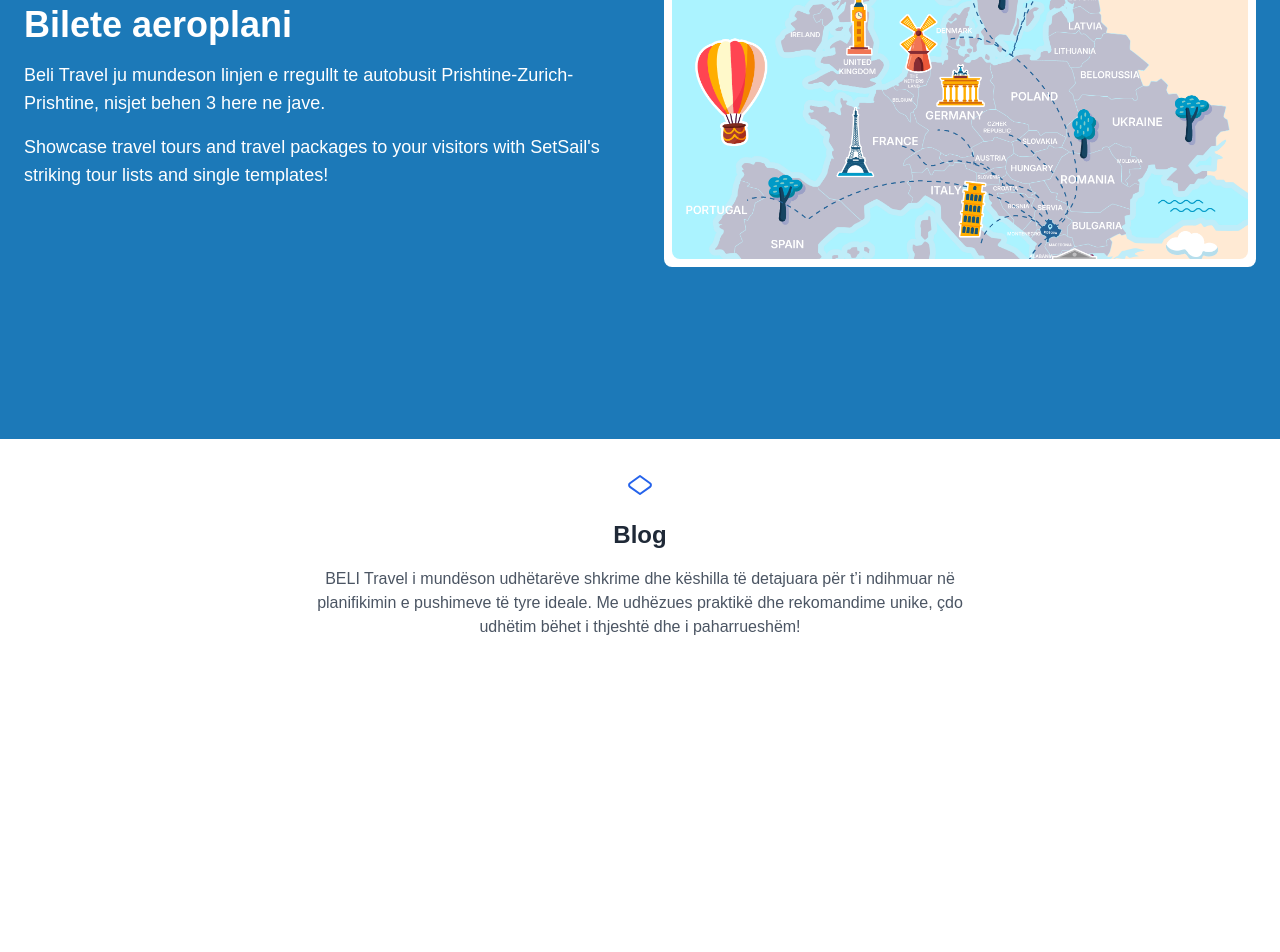
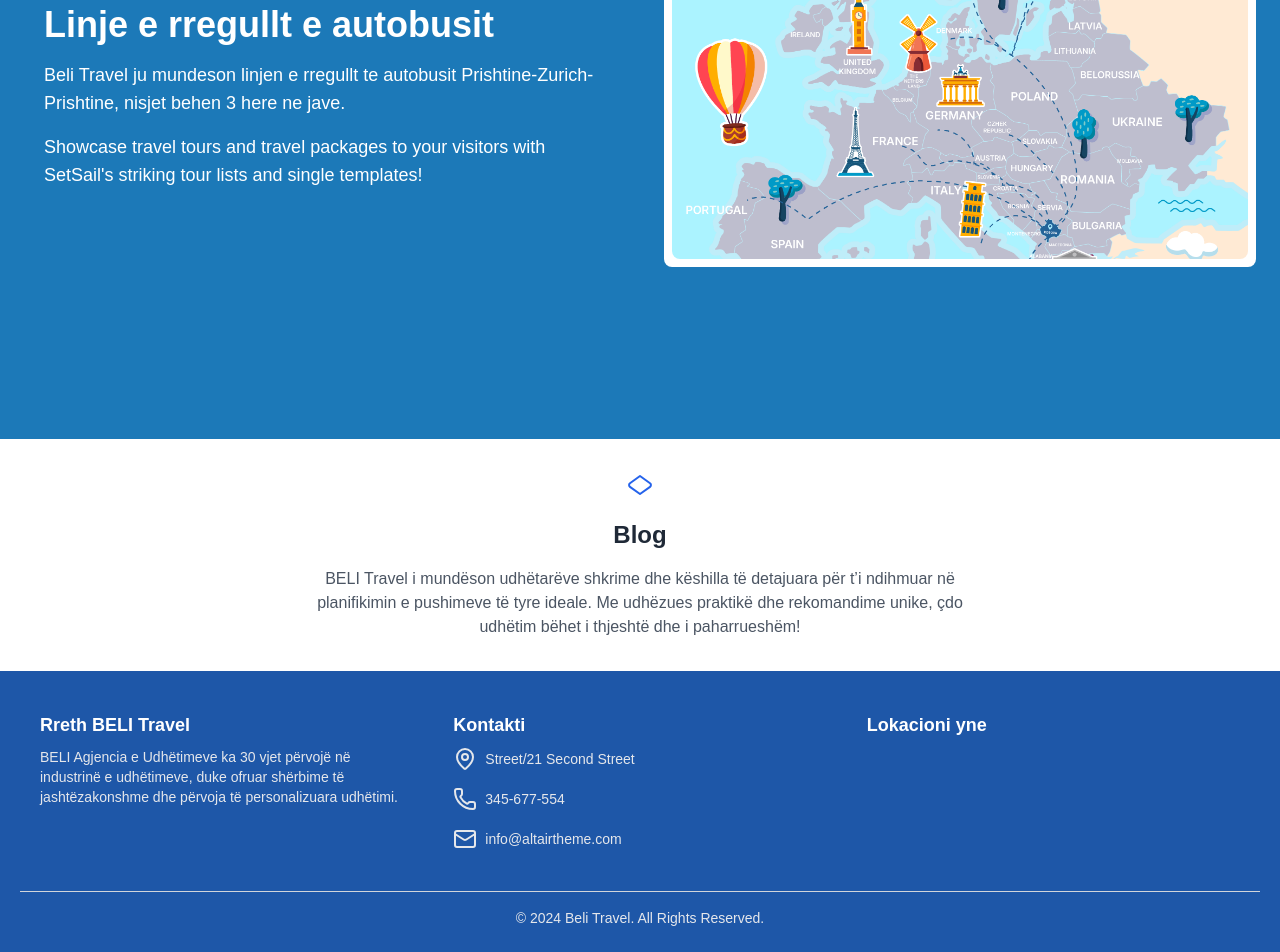
Before and after one commit to soloop-solutions/beli-web, a React (Vite) app: page / in a window 1280 px wide. Shown: the part 1437-2389 px from the top of the page. Before the commit the page ends 2108 px from the top, so only its background shows below. Built offline with nearby package versions, Linux system fonts and the light colour scheme; grey boxes are pictures that could not be loaded.

Commit message:
SmallUIChanges

```diff
--- a/package.json
+++ b/package.json
@@ -25,6 +25,7 @@
     "react-dom": "^18.3.1",
     "react-icons": "^5.4.0",
     "react-router-dom": "^7.1.1",
+    "react-router-hash-link": "^2.4.3",
     "react-slick": "^0.30.3",
     "react-tooltip": "^5.28.0",
     "swiper": "^11.1.15",
--- a/src/App.tsx
+++ b/src/App.tsx
@@ -3,7 +3,7 @@
 import Home from './pages/home';
 import BlogPage from './pages/BlogPage';
 import Navbar from './components/ui/navbar';
-// import Footer from './components/footer';
+import Footer from './components/footer';
 
 
 
@@ -18,7 +18,7 @@
           <Route path="/" element={<Home />} />
           <Route path="/blog" element={<BlogPage />} />
            </Routes>
-    {/* <Footer /> */}
+    <Footer />
     </Router>
     </>
   )
--- a/src/components/TravelSection.tsx
+++ b/src/components/TravelSection.tsx
@@ -2,7 +2,7 @@
 
 const TravelSection: React.FC = () => {
   return (
-    <div className="flex flex-col items-center text-center py-8 px-4">
+    <div className="flex flex-col items-center text-center py-8 px-4" id="offers">
       {/* Icon */}
       <div className="mb-4 text-blue-600">
         <svg
--- a/src/components/blog-post-slider.tsx
+++ b/src/components/blog-post-slider.tsx
@@ -1,5 +1,3 @@
-'use client'
-
 import React, { useState, useEffect } from 'react'
 import { ChevronLeft, ChevronRight } from 'lucide-react'
 import { BlogPost } from '../types/BlogPost'
--- a/src/components/bus.tsx
+++ b/src/components/bus.tsx
@@ -9,14 +9,13 @@
     { src: "/hero.png", alt: "Bus 5" },
     { src: "/beli-hero.png", alt: "Bus 6" },
   ];
-
   return (
-    <div className="bg-primary-blue relative w-full min-h-[70vh] px-4 py-8 sm:px-6 sm:py-12 mb-5">
+    <div className="bg-primary-blue relative w-full min-h-[70vh] px-4 py-8 sm:px-6 sm:py-12 mb-5" id="bus">
       <div className="container mx-auto max-w-4xl h-full flex flex-col justify-between relative">
         {/* Main Content */}
         <div className="grid grid-cols-1 lg:grid-cols-2 gap-8 items-center">
           {/* Text Content */}
-          <div className="w-full text-left text-white space-y-4 order-2 lg:order-1">
+          <div className="w-full text-left text-white space-y-4 order-2 lg:order-1 pl-5">
             <h1 className="text-2xl sm:text-3xl md:text-4xl font-bold leading-tight">
               Linje e rregullt e autobusit
             </h1>
--- a/src/components/footer.tsx
+++ b/src/components/footer.tsx
@@ -1,34 +1,29 @@
 import React from "react";
 import { Mail, Phone, MapPin } from 'lucide-react';
 
-
-
 const Footer: React.FC = () => {
-
   const today = new Date();
   const year = today.getFullYear();
 
   return (
-    <footer className="flex bg-[#1E57A8] text-white sm:py-6">
-      <div className="container mx-auto px-5 ">
-        <div className="flex flex-row items-start lg:items-start space-x-32 w-full justify-between px-5">
-        {/* About Us  Info */}
-        <div className="flex flex-col items-start lg:items-start max-w-[25%]">
-            <h1 className="text-lg sm:text-l font-semibold  text-white pb-2">Rreth BELI Travel</h1>
+    <footer className="bg-[#1E57A8] text-white sm:py-6 sm:pt-10">
+      <div className="container mx-auto px-5">
+        <div className="flex flex-col lg:flex-row items-start lg:items-start space-y-8 lg:space-y-0 lg:space-x-10 w-full justify-between px-5">
+
+          {/* About Us Info */}
+          <div className="flex flex-col items-start lg:items-start w-full lg:w-1/3">
+            <h1 className="text-lg font-semibold text-white pb-2">Rreth BELI Travel</h1>
             <div className="space-y-4 text-gray-200 text-sm">
-                <p className="flex items-left text-left ">
-
+              <p className="text-left">
                 BELI Agjencia e Udhëtimeve ka 30 vjet përvojë në industrinë e udhëtimeve, duke ofruar shërbime të jashtëzakonshme dhe përvoja të personalizuara udhëtimi.
               </p>
             </div>
           </div>
 
-
-
           {/* Contact Info */}
-          <div className="flex flex-col items-start lg:items-start">
-            <h1 className="text-lg sm:text-l font-semibold  text-white pb-2">Kontakti</h1>
-            <div className="space-y-4 text-gray-200 text-m">
+          <div className="flex flex-col items-start w-full lg:w-1/3">
+            <h1 className="text-lg font-semibold text-white pb-2">Kontakti</h1>
+            <div className="space-y-4 text-gray-200 text-sm">
               <p className="flex items-center">
                 <MapPin className="mr-2 flex-shrink-0" />
                 <span>Street/21 Second Street</span>
@@ -37,10 +32,12 @@
                 <Phone className="mr-2 flex-shrink-0" />
                 <span>345-677-554</span>
               </p>
-              <p className="flex items-center ">
-                <Mail className="mr-2 flex-shrink-0 " />
-                  <a className=" text-gray-200"
-                    href="mailto:info@altairtheme.com" >
+              <p className="flex items-center">
+                <Mail className="mr-2 flex-shrink-0" />
+                <a
+                  className="text-gray-200"
+                  href="mailto:info@altairtheme.com"
+                >
                   info@altairtheme.com
                 </a>
               </p>
@@ -48,11 +45,11 @@
           </div>
 
           {/* Google Map Section */}
-         <div className="flex flex-col items-start lg:items-start">
-           <h1 className="text-lg sm:text-l font-semibold pb-2 text-white">Lokacioni yne</h1>
+          <div className="flex flex-col items-start w-full lg:w-1/3">
+            <h1 className="text-lg font-semibold pb-2 text-white">Lokacioni yne</h1>
             <iframe
               src="https://www.google.com/maps/embed?pb=!1m18!1m12!1m3!1d616.854294404875!2d21.155414415491617!3d42.655632123771106!2m3!1f0!2f0!3f0!3m2!1i1024!2i768!4f13.1!3m3!1m2!1s0x13549eefb1a61d47%3A0x906d7488f5ff3c1f!2sBeli%20Travel!5e0!3m2!1sen!2s!4v1735485447539!5m2!1sen!2s"
-               className="w-full h-[50%] "
+              className="w-[80%] h-32 sm:h-32 rounded-md"
               loading="lazy"
               title="Google Map"
             ></iframe>
@@ -60,7 +57,7 @@
         </div>
 
         {/* Footer Bottom */}
-        <div className="mt-2 border-t border-gray-300 text-center text-sm text-gray-200 pt-2">
+        <div className="mt-4 border-t border-gray-300 text-center text-sm text-gray-200 pt-4">
           <p>&copy; {year} Beli Travel. All Rights Reserved.</p>
         </div>
       </div>
--- a/src/components/plane.tsx
+++ b/src/components/plane.tsx
@@ -2,14 +2,14 @@
 
 const PlaneSection: React.FC = () => {
   return (
-    <div className="bg-[#1C79B8] relative w-full min-h-[70vh] px-4 py-8 sm:px-6 sm:py-12">
+    <div className="bg-[#1C79B8] relative w-full min-h-[70vh] px-4 py-8 sm:px-6 sm:py-12" id="plane">
       <div className="container mx-auto max-w-4xl h-full flex flex-col justify-between relative">
         {/* Main Content */}
         <div className="grid grid-cols-1 md:grid-cols-2 gap-8 md:gap-12 items-center">
           {/* Text Content */}
-          <div className="w-full text-left text-white space-y-4 order-2 md:order-1">
+          <div className="w-full text-left text-white space-y-4 order-2 lg:order-1 pl-5">
             <h1 className="text-2xl sm:text-3xl md:text-4xl font-bold leading-tight">
-              Bilete aeroplani
+              Linje e rregullt e autobusit
             </h1>
             <p className="text-sm sm:text-base md:text-lg leading-relaxed">
               Beli Travel ju mundeson linjen e rregullt te autobusit
--- a/src/components/ui/navbar.tsx
+++ b/src/components/ui/navbar.tsx
@@ -27,7 +27,7 @@
           <div className="flex items-center gap-6 md:hidden">
             {/* Placeholder for mobile layout balance */}
           </div>
-          <div className="flex gap-4 items-center justify-center md:justify-end w-full md:w-auto">
+          <div className="flex gap-4 items-center justify-center pl-5 md:justify-end w-full md:w-auto">
             {socialIcons.map(({ href, icon: Icon, label }) => (
               <a key={label} href={href} className="text-white hover:text-pink-600">
                 <Icon className="h-5 w-5" aria-label={label} />
@@ -38,8 +38,8 @@
       </div>
 
       {/* White Navigation Bar */}
-      <div className="w-full flex justify-center absolute top-14 md:top-4">
-        <div className={`w-full md:w-[70%] bg-white transition-all duration-300 ${isScrolled ? 'py-2' : 'py-4'} rounded-lg shadow-md z-10`}>
+      <div className="w-full flex justify-center absolute top-14 md:top-4 ">
+        <div className={`w-full md:w-[70%] sm:w-[70%] bg-white transition-all duration-300 ${isScrolled ? 'py-2' : 'py-4'} rounded-lg shadow-md z-10`}>
           <div className="container mx-auto px-4 flex items-center justify-between">
             {/* Logo */}
             <a href="/">
@@ -68,17 +68,17 @@
                   </a>
                 </li>
                 <li>
-                  <a href="/pages" className="block py-2 px-3 md:px-2 hover:text-secondary-blue text-primary-blue font-medium transition-colors">
+                  <a href={'/#offers'} className="block py-2 px-3 md:px-2 hover:text-secondary-blue text-primary-blue font-medium transition-colors">
                     Offers
                   </a>
                 </li>
                 <li>
-                  <a href="/tours" className="block py-2 px-3 md:px-2 hover:text-secondary-blue text-primary-blue font-medium transition-colors">
+                  <a href={'/#bus'} className="block py-2 px-3 md:px-2 hover:text-secondary-blue text-primary-blue font-medium transition-colors">
                     Bus Tickets
                   </a>
                 </li>
                 <li>
-                  <a href="/blog" className="block py-2 px-3 md:px-2 hover:text-secondary-blue text-primary-blue font-medium transition-colors">
+                  <a href={'/#plane'} className="block py-2 px-3 md:px-2 hover:text-secondary-blue text-primary-blue font-medium transition-colors">
                     Plane Tickets
                   </a>
                 </li>
```
Also changed, not shown: 1 other file (tests, documents, lock files or other folders). Lines whose indentation alone changed are shown as unchanged.
